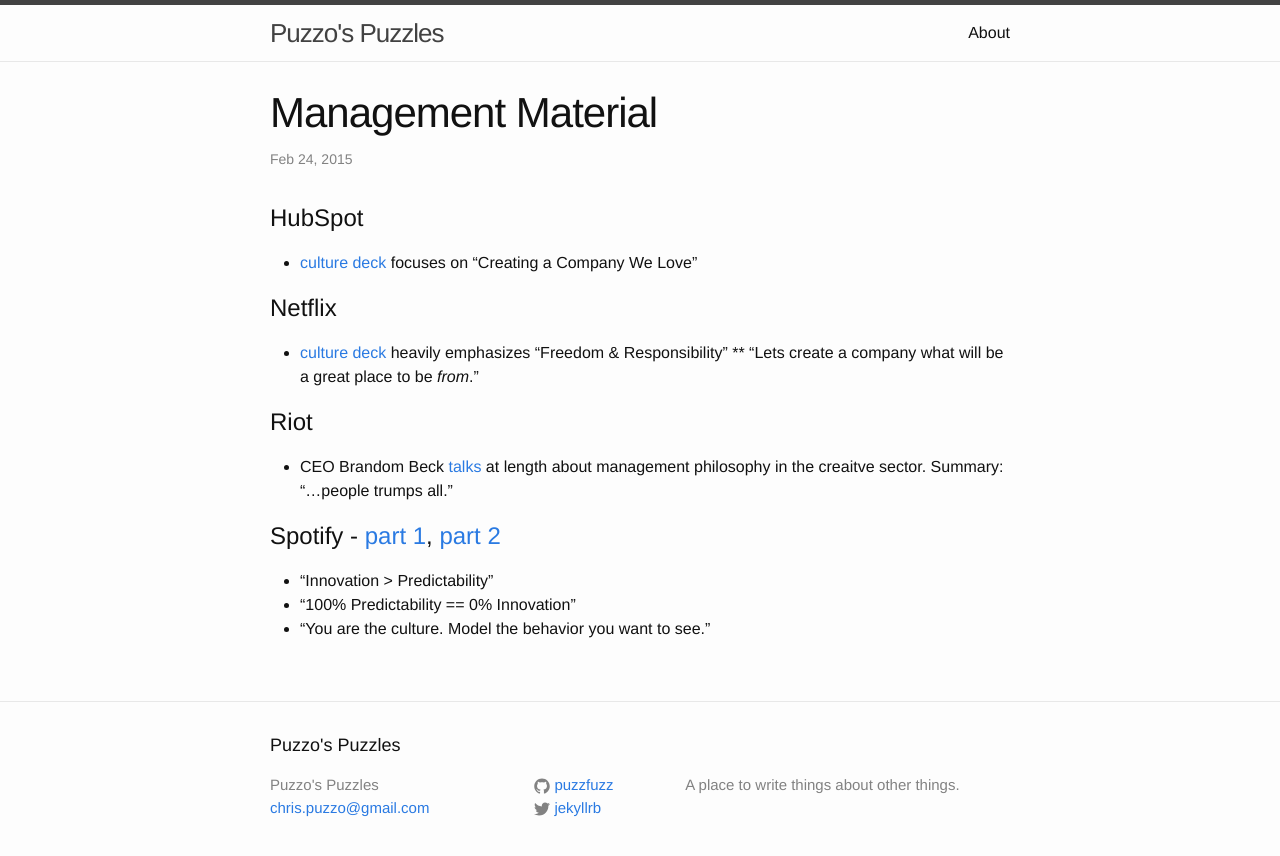
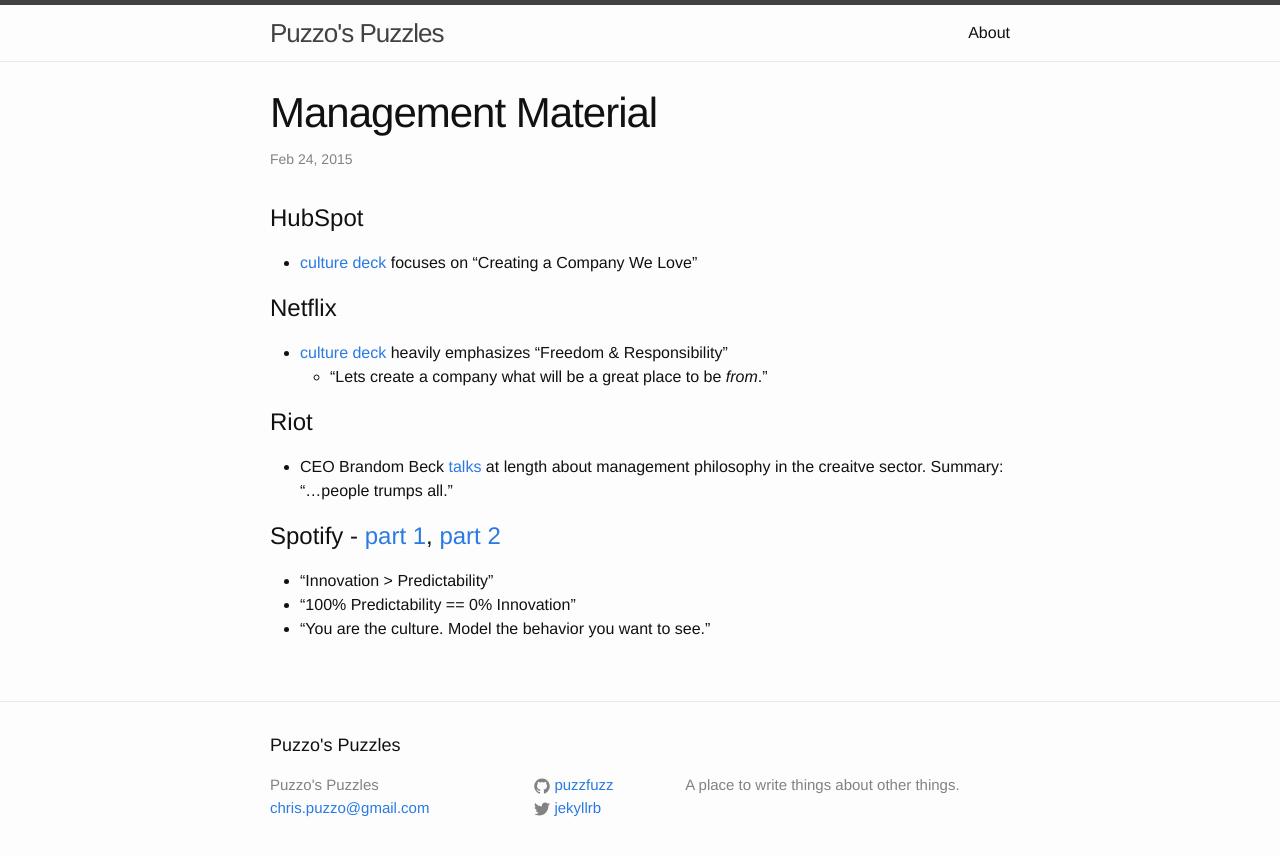
Before and after one commit to puzzfuzz/puzzfuzz.github.io, a Jekyll site: the page built from _posts/2015-02-24-management-material.md, in a window 1280 px wide. Shown: the top 856 px of the page. Built offline with Jekyll 4.4.1, drawn with Linux system fonts in a browser that asks for light colours.

Commit message:
indents?

```diff
--- a/_posts/2015-02-24-management-material.md
+++ b/_posts/2015-02-24-management-material.md
@@ -10,7 +10,7 @@ categories: mangement
 
 #Netflix
 * [culture deck][netflix] heavily emphasizes "Freedom & Responsibility"
-** "Lets create a company what will be a great place to be _from_."
+  * "Lets create a company what will be a great place to be _from_."
 
 #Riot
 * CEO Brandom Beck [talks][riot] at length about management philosophy in the creaitve sector. Summary: "...people trumps all."
```
